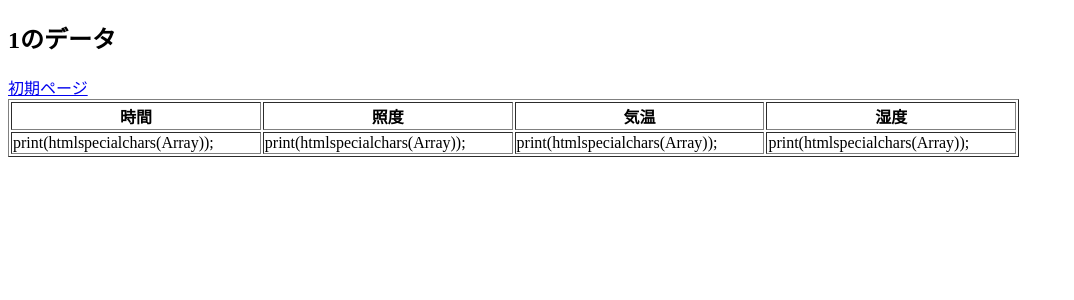
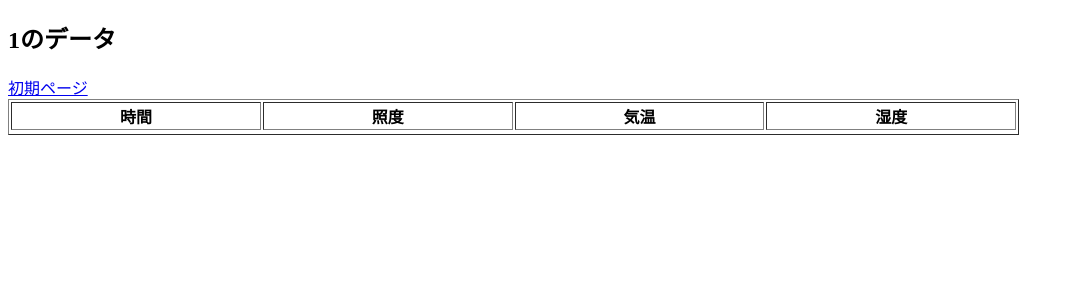
Before and after one commit to maruring/Environmental_measurement_by_IoT_device, a PHP site: page /fetch_measure_data.php?device_name=1 in a window 1280 px wide. Shown: the top 300 px of the page, without its empty margins (0-1074 px from the left). Run offline with PHP 8.4, Linux system fonts and the light colour scheme; tables that the repository leaves empty or names only in its code hold one stand-in row (values such as "Sample post"); lists and menus that the app fills with data are empty.

Commit message:
データ参照ページ追加

```diff
--- a/fetch_measure_data.php
+++ b/fetch_measure_data.php
@@ -56,12 +56,11 @@
 
                 $data_table = "<tr>\n";
                     for( $i = 0; $i < count( $datetimes ); $i++ ){
-
+                        $data_table .="<td>$datetimes[$i]</td>\n";
+                        $data_table .="<td>$lights[$i]</td>\n";
+                        $data_table .="<td>$temps[$i]</td>\n";
+                        $data_table .="<td>$humis[$i]</td>\n";
                     }
-                    $data_table .= "<td>print(htmlspecialchars($datetimes));</td>\n";
-                    $data_table .= "<td>print(htmlspecialchars($lights));</td>\n";
-                    $data_table .= "<td>print(htmlspecialchars($temps));</td>\n";
-                    $data_table .= "<td>print(htmlspecialchars($humis));</td>\n";
                 $data_table .= "</tr>\n";
 
                 echo "{$data_table}";
```
